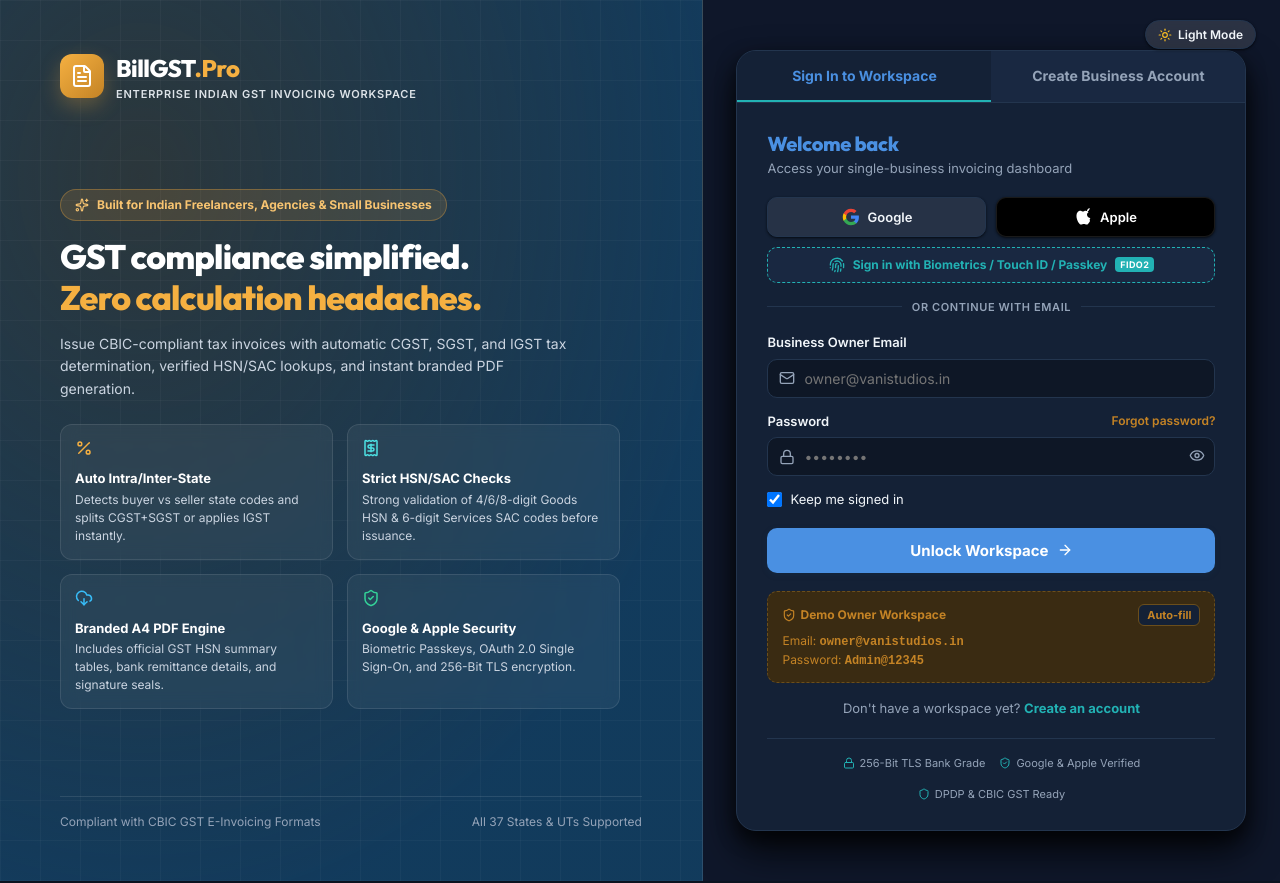
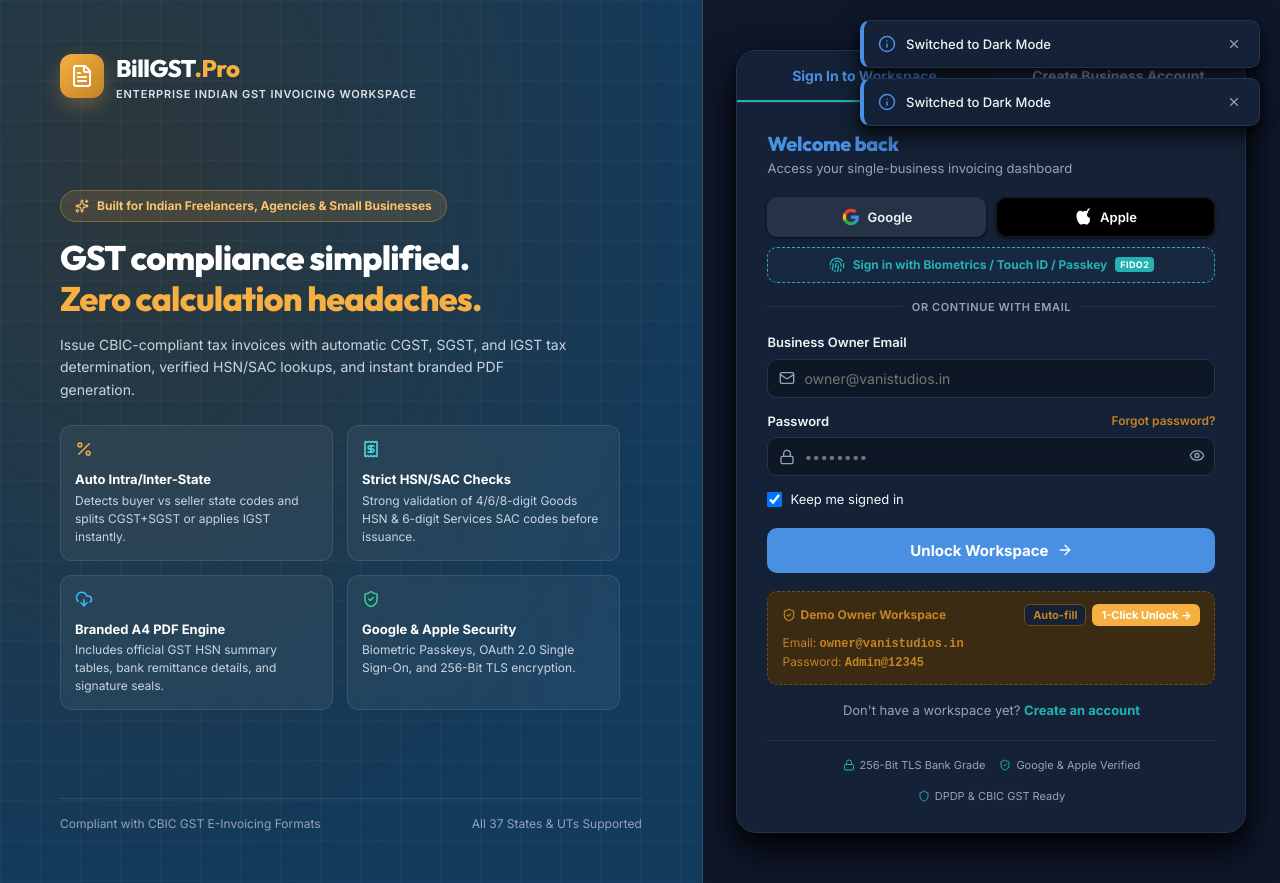
Before and after one commit to bariiqmalik/gst-invoicing-app, a React (Vite) app: page / in a window 1280 px wide. Both pictures are taken after a click on the button "Dark Mode". Built offline with nearby package versions, Linux system fonts and the light colour scheme.

Commit message:
your commit message

```diff
--- a/src/App.jsx
+++ b/src/App.jsx
@@ -138,9 +138,12 @@
         setCurrentUser(res.user);
         await loadWorkspaceData();
         showToast(`Welcome back, ${res.user?.name || 'Owner'}!`, 'success');
+        return res;
       }
+      throw new Error(res?.message || 'Login failed. Please check your credentials.');
     } catch (err) {
       showToast(err.message || 'Login failed. Please check your credentials.', 'error');
+      throw err;
     }
   };
 
@@ -152,9 +155,12 @@
         setCurrentUser(res.user);
         await loadWorkspaceData();
         showToast('Business workspace registered successfully!', 'success');
+        return res;
       }
+      throw new Error(res?.message || 'Registration failed.');
     } catch (err) {
       showToast(err.message || 'Registration failed.', 'error');
+      throw err;
     }
   };
 
@@ -167,9 +173,12 @@
         await loadWorkspaceData();
         const providerName = payload.provider?.toLowerCase() === 'google' ? 'Google' : 'Apple';
         showToast(`Authenticated securely via ${providerName} SSO!`, 'success');
+        return res;
       }
+      throw new Error(res?.message || 'Social authentication encountered an error.');
     } catch (err) {
       showToast(err.message || 'Social authentication encountered an error.', 'error');
+      throw err;
     }
   };
 
@@ -181,9 +190,12 @@
         setCurrentUser(res.user);
         await loadWorkspaceData();
         showToast('Authenticated via Biometric Passkey / Touch ID!', 'success');
+        return res;
       }
+      throw new Error(res?.message || 'Passkey verification failed.');
     } catch (err) {
       showToast(err.message || 'Passkey verification failed.', 'error');
+      throw err;
     }
   };
 
@@ -332,9 +344,79 @@
     );
   }
 
+  // Floating Notification Toasts Renderer
+  const renderToasts = () => {
+    if (toasts.length === 0) return null;
+    return (
+      <div style={{
+        position: 'fixed',
+        top: '20px',
+        right: '20px',
+        zIndex: 9999,
+        display: 'flex',
+        flexDirection: 'column',
+        gap: '10px',
+        maxWidth: '400px',
+        width: 'calc(100% - 40px)',
+        pointerEvents: 'none'
+      }}>
+        {toasts.map((t) => {
+          const isSuccess = t.type === 'success';
+          const isError = t.type === 'error';
+          const borderColor = isSuccess ? 'var(--secondary)' : isError ? 'var(--danger)' : 'var(--primary)';
+          return (
+            <div
+              key={t.id}
+              style={{
+                pointerEvents: 'auto',
+                background: 'var(--cards)',
+                border: '1px solid var(--border)',
+                borderLeft: `4px solid ${borderColor}`,
+                borderRadius: 'var(--radius-md)',
+                padding: '12px 14px',
+                boxShadow: 'var(--shadow-lg)',
+                display: 'flex',
+                alignItems: 'center',
+                gap: '10px',
+                animation: 'fadeIn 0.2s ease-out'
+              }}
+            >
+              {isSuccess && <CheckCircle size={18} style={{ color: 'var(--secondary)', flexShrink: 0 }} />}
+              {isError && <AlertCircle size={18} style={{ color: 'var(--danger)', flexShrink: 0 }} />}
+              {!isSuccess && !isError && <Info size={18} style={{ color: 'var(--primary)', flexShrink: 0 }} />}
+
+              <span style={{ fontSize: '13px', fontWeight: 500, color: 'var(--text)', flex: 1, lineHeight: 1.4 }}>
+                {t.message}
+              </span>
+
+              <button
+                type="button"
+                onClick={() => removeToast(t.id)}
+                style={{
+                  background: 'none',
+                  border: 'none',
+                  cursor: 'pointer',
+                  color: 'var(--muted-text)',
+                  padding: '4px',
+                  display: 'flex',
+                  alignItems: 'center',
+                  borderRadius: '4px'
+                }}
+                aria-label="Dismiss notification"
+              >
+                <X size={14} />
+              </button>
+            </div>
+          );
+        })}
+      </div>
+    );
+  };
+
   // If user is not authenticated, show single-business owner login modal
   if (!currentUser) {
     return (
+      <>
         <LoginModal
           onLogin={handleLogin}
           onRegister={handleRegister}
@@ -343,6 +425,8 @@
           theme={theme}
           onToggleTheme={toggleTheme}
         />
+        {renderToasts()}
+      </>
     );
   }
 
@@ -485,70 +569,7 @@
       />
 
       {/* Floating Notification Toasts */}
-      {toasts.length > 0 && (
-        <div style={{
-          position: 'fixed',
-          top: '20px',
-          right: '20px',
-          zIndex: 9999,
-          display: 'flex',
-          flexDirection: 'column',
-          gap: '10px',
-          maxWidth: '400px',
-          width: 'calc(100% - 40px)',
-          pointerEvents: 'none'
-        }}>
-          {toasts.map((t) => {
-            const isSuccess = t.type === 'success';
-            const isError = t.type === 'error';
-            const borderColor = isSuccess ? 'var(--secondary)' : isError ? 'var(--danger)' : 'var(--primary)';
-            return (
-              <div
-                key={t.id}
-                style={{
-                  pointerEvents: 'auto',
-                  background: 'var(--cards)',
-                  border: '1px solid var(--border)',
-                  borderLeft: `4px solid ${borderColor}`,
-                  borderRadius: 'var(--radius-md)',
-                  padding: '12px 14px',
-                  boxShadow: 'var(--shadow-lg)',
-                  display: 'flex',
-                  alignItems: 'center',
-                  gap: '10px',
-                  animation: 'fadeIn 0.2s ease-out'
-                }}
-              >
-                {isSuccess && <CheckCircle size={18} style={{ color: 'var(--secondary)', flexShrink: 0 }} />}
-                {isError && <AlertCircle size={18} style={{ color: 'var(--danger)', flexShrink: 0 }} />}
-                {!isSuccess && !isError && <Info size={18} style={{ color: 'var(--primary)', flexShrink: 0 }} />}
-
-                <span style={{ fontSize: '13px', fontWeight: 500, color: 'var(--text)', flex: 1, lineHeight: 1.4 }}>
-                  {t.message}
-                </span>
-
-                <button
-                  type="button"
-                  onClick={() => removeToast(t.id)}
-                  style={{
-                    background: 'none',
-                    border: 'none',
-                    cursor: 'pointer',
-                    color: 'var(--muted-text)',
-                    padding: '4px',
-                    display: 'flex',
-                    alignItems: 'center',
-                    borderRadius: '4px'
-                  }}
-                  aria-label="Dismiss notification"
-                >
-                  <X size={14} />
-                </button>
-              </div>
-            );
-          })}
-        </div>
-      )}
+      {renderToasts()}
 
     </div>
   );
--- a/src/components/LoginModal.jsx
+++ b/src/components/LoginModal.jsx
@@ -154,16 +154,45 @@
     }
   };
 
+  // Direct 1-Click Demo Login
+  const handleDirectDemoLogin = async () => {
+    setActiveTab('login');
+    setLoginEmail('owner@vanistudios.in');
+    setLoginPassword('Admin@12345');
+    setError('');
+    setIsLoading(true);
+    try {
+      await onLogin({ email: 'owner@vanistudios.in', password: 'Admin@12345' });
+    } catch (err) {
+      setError(err.message || 'Demo login failed. Please verify server connection.');
+    } finally {
+      setIsLoading(false);
+    }
+  };
+
   // Handle Login
   const handleLoginSubmit = async (e) => {
-    e.preventDefault();
+    if (e && e.preventDefault) e.preventDefault();
     setError('');
+
+    const email = loginEmail.trim();
+    const pwd = loginPassword;
+
+    if (!email) {
+      setError('Please enter your business owner email.');
+      return;
+    }
+    if (!pwd) {
+      setError('Please enter your password. For demo access, click "Auto-fill" or "Instant Demo Unlock" below.');
+      return;
+    }
+
     setIsLoading(true);
 
     try {
-      await onLogin({ email: loginEmail.trim(), password: loginPassword });
+      await onLogin({ email, password: pwd });
     } catch (err) {
-      setError(err.message || 'Invalid email or password. Please try again.');
+      setError(err.message || 'Invalid email or password. Please check your credentials or click "Auto-fill" below.');
     } finally {
       setIsLoading(false);
     }
@@ -731,6 +760,7 @@
                         placeholder="••••••••"
                         value={loginPassword}
                         onChange={(e) => setLoginPassword(e.target.value)}
+                        autoComplete="current-password"
                         required
                         style={{ paddingLeft: '36px', paddingRight: '36px' }}
                       />
@@ -795,11 +825,12 @@
                   fontSize: '12px',
                   color: 'var(--accent-dark)'
                 }}>
-                  <div style={{ display: 'flex', justifyContent: 'space-between', alignItems: 'center', marginBottom: '6px' }}>
+                  <div style={{ display: 'flex', justifyContent: 'space-between', alignItems: 'center', marginBottom: '8px' }}>
                     <span style={{ fontWeight: 700, display: 'flex', alignItems: 'center', gap: '4px' }}>
                       <ShieldCheck size={14} color="var(--accent-dark)" />
                       Demo Owner Workspace
                     </span>
+                    <div style={{ display: 'flex', gap: '6px' }}>
                       <button
                         id="autofill-demo-btn"
                         type="button"
@@ -816,6 +847,25 @@
                       >
                         Auto-fill
                       </button>
+                      <button
+                        id="instant-demo-unlock-btn"
+                        type="button"
+                        className="btn btn-sm"
+                        disabled={isLoading}
+                        onClick={handleDirectDemoLogin}
+                        style={{
+                          background: 'var(--accent)',
+                          color: '#FFFFFF',
+                          border: 'none',
+                          padding: '3px 9px',
+                          fontSize: '11px',
+                          fontWeight: 700,
+                          cursor: 'pointer'
+                        }}
+                      >
+                        1-Click Unlock →
+                      </button>
+                    </div>
                   </div>
                   <div>Email: <strong style={{ fontFamily: 'monospace' }}>owner@vanistudios.in</strong></div>
                   <div>Password: <strong style={{ fontFamily: 'monospace' }}>Admin@12345</strong></div>
```
Lines whose indentation alone changed are shown as unchanged.
